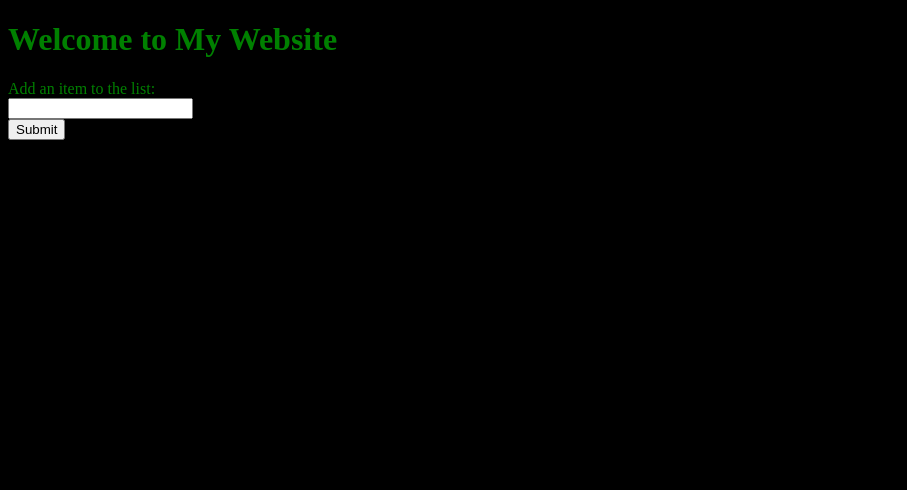
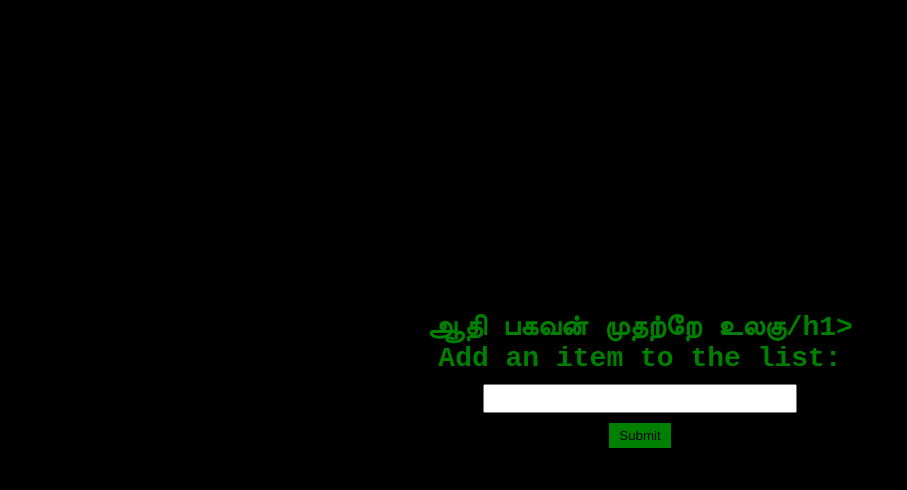
Before and after one commit to AadhiBMU/AadhiBMU.github.io, a plain HTML site: page index.html in a window 1280 px wide. Shown: the whole page, without its empty margins (0-907 px from the left). Drawn offline with Linux system fonts and the light colour scheme.

Commit message:
Update index.html

```diff
--- a/index.html
+++ b/index.html
@@ -6,14 +6,60 @@
         body {
             background-color: black;
             color: green;
+            font-family: 'Courier New', monospace;
+            display: flex;
+            flex-direction: column;
+            align-items: center;
+            justify-content: center;
+            height: 100vh;
+            margin: 0;
+            padding: 0;
+        }
+
+        h1 {
+            font-size: 28px;
+            margin-bottom: 20px;
+        }
+
+        form {
+            display: flex;
+            align-items: center;
+            justify-content: center;
+            flex-direction: column;
+        }
+
+        label, input, button {
+            margin-bottom: 10px;
+        }
+
+        input[type="text"] {
+            width: 300px;
+            padding: 5px;
+        }
+
+        button {
+            padding: 5px 10px;
+            background-color: green;
+            color: black;
+            border: none;
+            cursor: pointer;
+        }
+
+        ul {
+            list-style-type: none;
+            padding: 0;
+        }
+
+        li {
+            margin-bottom: 10px;
         }
     </style>
 </head>
 <body>
-    <h1>Welcome to My Website</h1>
+    <h1>ஆதி பகவன் முதற்றே உலகு/h1>
     <form id="myForm">
-      <label for="textInput">Add an item to the list:</label><br>
-      <input type="text" id="textInput" name="textInput"><br>
+        <label for="textInput">Add an item to the list:</label>
+        <input type="text" id="textInput" name="textInput">
         <button type="button" onclick="addItem()">Submit</button>
     </form>
     <ul id="myList"></ul>
```
Lines whose indentation alone changed are shown as unchanged.
